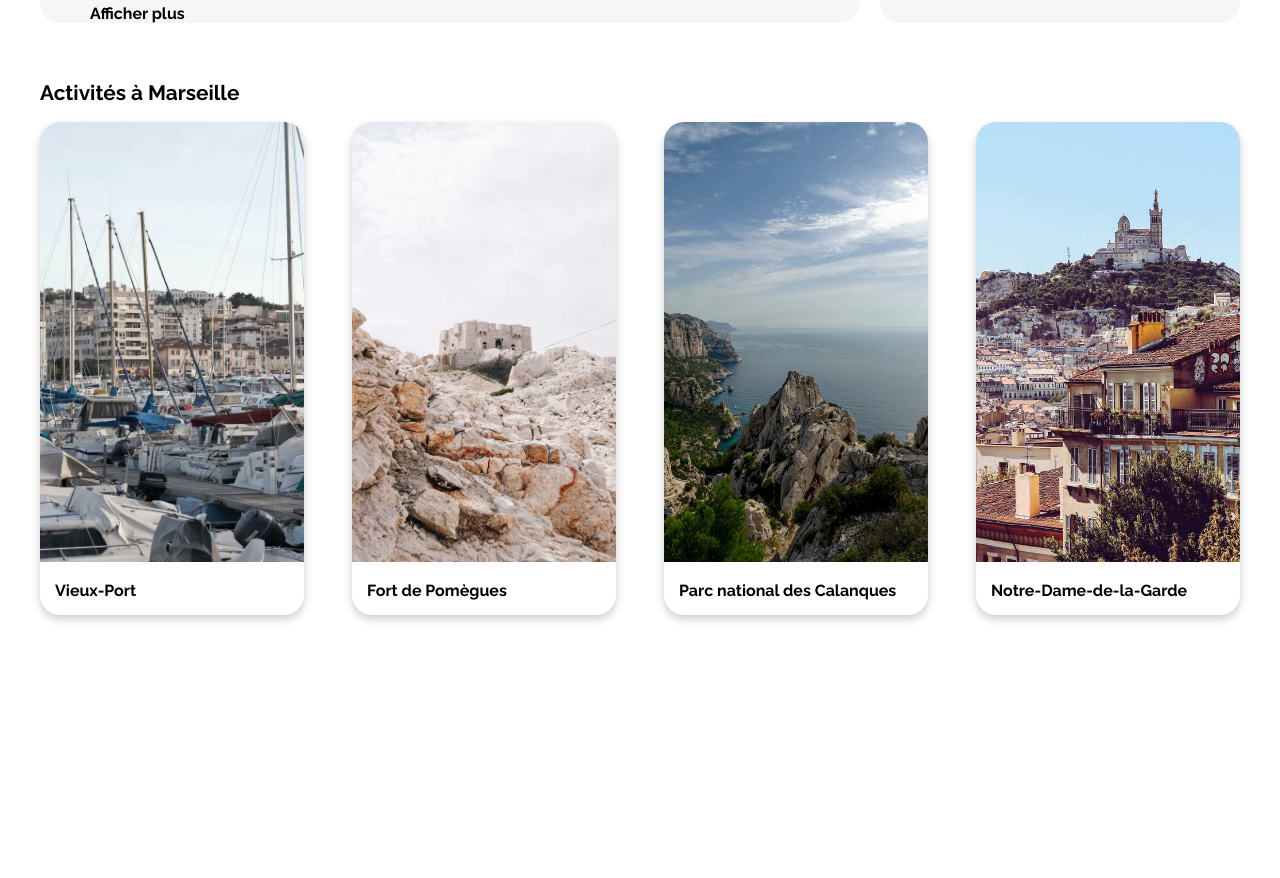
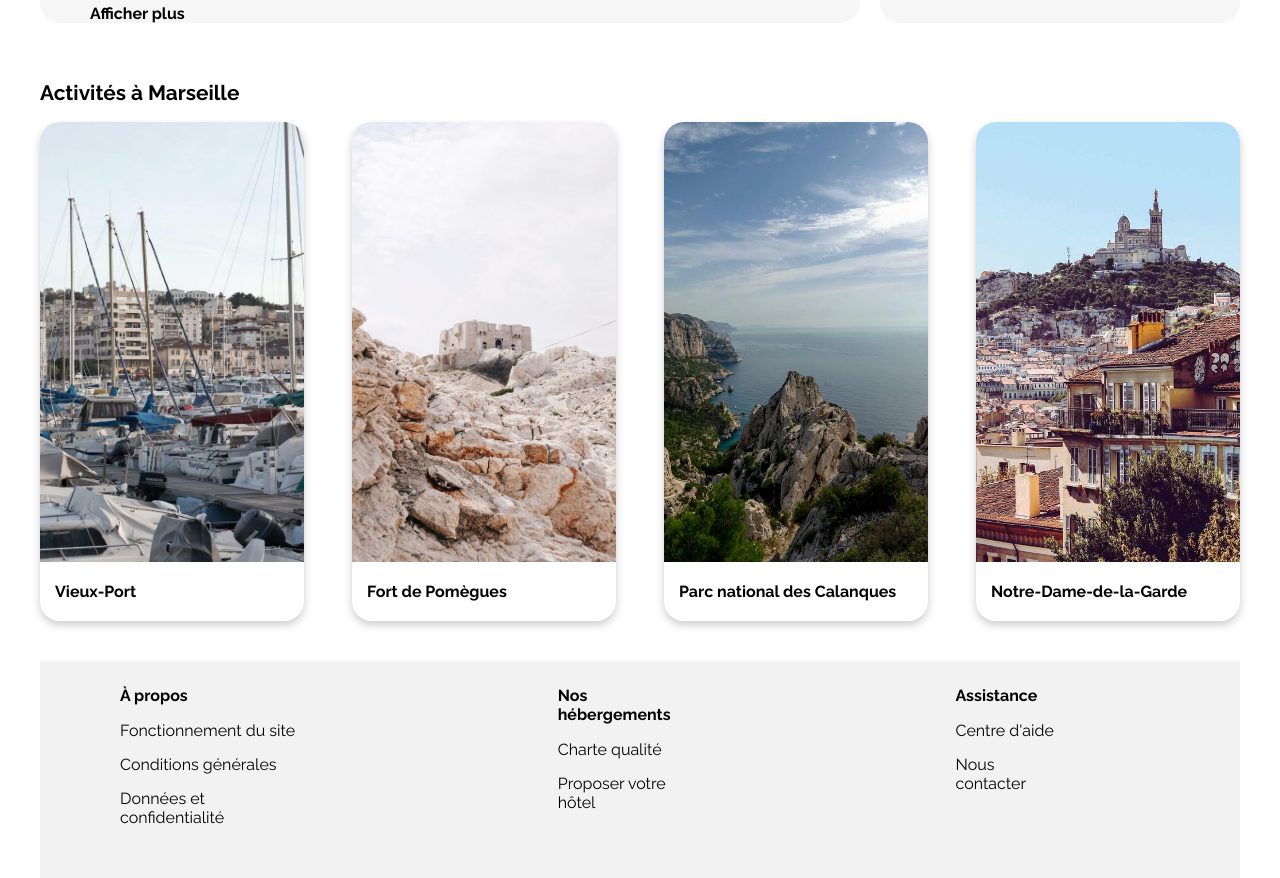
Before and after one commit to v4lverine/Projet_Booki_VB, a plain HTML site: page index.html in a window 1280 px wide. Shown: the part 1160-2038 px from the top of the page. Before the commit the page ends 1815 px from the top, so only its background shows below. Drawn offline with Linux system fonts and the light colour scheme.

Commit message:
Ajout de l'étape 10 (footer)

```diff
--- a/index.html
+++ b/index.html
@@ -171,5 +171,32 @@
 		</a>
 	</section>
 
+	<footer><!--étape 10-->
+		<nav class="nav_footer">
+			<p><b>À propos</b></p>
+			<ul>
+				<a href="#">Fonctionnement du site</a>
+				<a href="#">Conditions générales</a>
+				<a href="#">Données et confidentialité</a>
+			</ul>
+		</nav>
+
+		<nav class="nav_footer">
+			<p><b>Nos hébergements</b></p>
+			<ul>
+				<a href="#">Charte qualité</a>
+				<a href="#">Proposer votre hôtel</a>
+			</ul>
+		</nav>
+
+		<nav class="nav_footer">
+			<p><b>Assistance</b></p>
+			<ul>
+				<a href="#">Centre d'aide</a>
+				<a href="#">Nous contacter</a>
+			</ul>
+		</nav>
+	</footer>
+
 </body>
 </html>
--- a/style.css
+++ b/style.css
@@ -17,6 +17,7 @@ body
 	margin-left: 40px; /*les margin de la page web entière*/
 	margin-top: 40px;
 	margin-right: 40px;
+	margin-bottom: 0px; /*pour que le footer touche le bas de la page*/
 	/*max-width: 1400px; la taille que devra avoir la page pour le responsive*/
 }
 
@@ -313,6 +314,8 @@ h1 /*taille de tous les h1 de la page web pour correspondre à la maquette*/
 
 .cards_activites /*la dimension des cards d'activites*/
 {
+	display: flex;
+	flex-direction: column;
 	text-decoration: none;
 	color: black;
 	box-shadow: 0 4px 8px 0 rgba(0,0,0,0.2);
@@ -339,3 +342,36 @@ h1 /*taille de tous les h1 de la page web pour correspondre à la maquette*/
 	font-weight: bold;
 	margin: 15px;
 }
+
+footer /*dimension et orientation du footer*/
+{
+	display: flex;
+	background-color: #F2F2F2;
+}
+
+.nav_footer /*dimension des blocs dans le footer*/
+{
+	margin-left: 80px;
+	margin-right: 180px;
+	margin-block: 20px;
+}
+
+.nav_footer ul
+{
+	padding-left: 0px;
+	display: flex;
+	flex-direction: column;
+}
+
+.nav_footer a /*écart entre les liens*/
+{
+	margin-bottom: 15px; /*écart à la marge des liens et non padding*/
+	color: black;
+	text-decoration: none;
+	margin-right: auto; /*marge qui fit pour la taille des liens*/
+}
+
+.nav_footer a:hover
+{
+	border-bottom: black solid 1px;
+}
```
